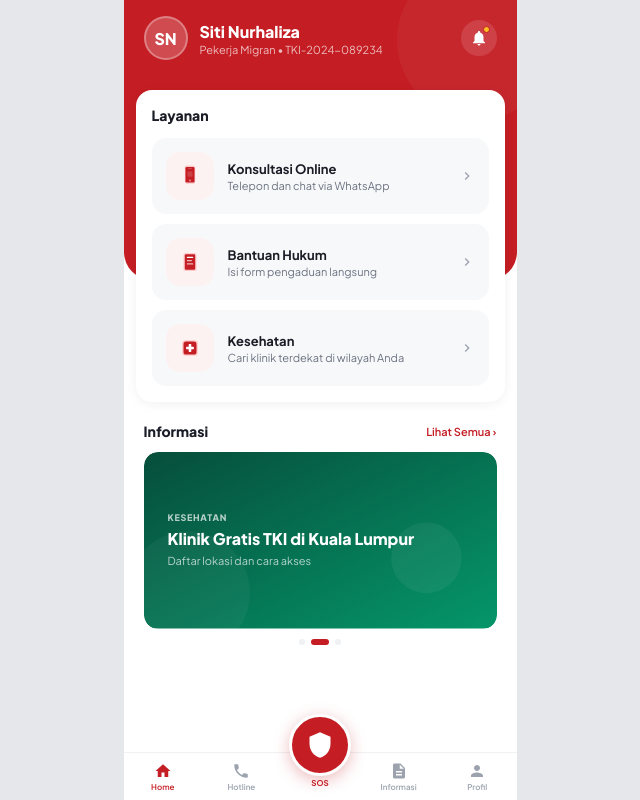
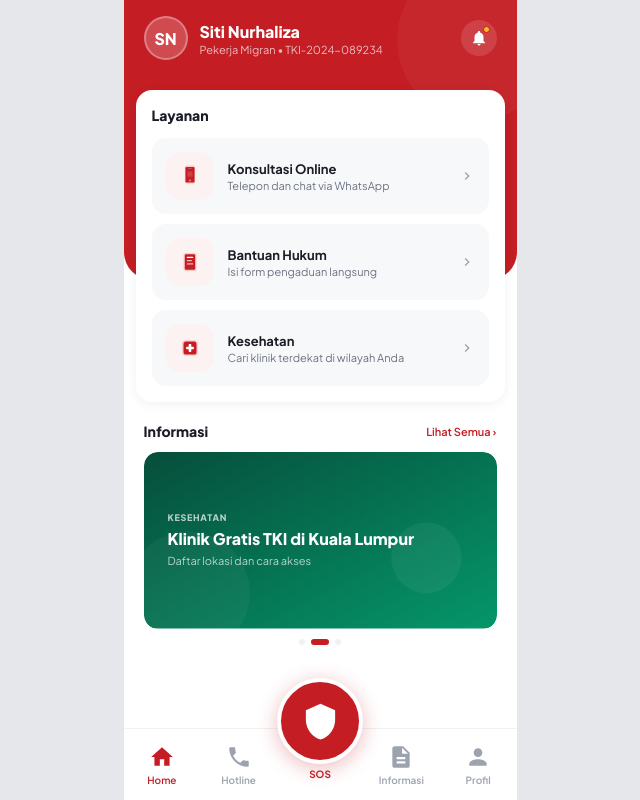
Before and after one commit to rztechdev/mokeupTKI, a plain HTML site: page index.html in a window 1280 px wide. Shown: the whole page, without its empty margins (320-960 px from the left). Drawn offline with Linux system fonts and the light colour scheme.

Commit message:
feat : zoom bootom nav

```diff
--- a/index.html
+++ b/index.html
@@ -23,15 +23,15 @@ body{display:flex;justify-content:center;align-items:center}
 .scr.back{transform:translateX(-15%);opacity:0;pointer-events:none;overflow:hidden}
 
 /* BOTTOM NAV — smaller, SOS bigger */
-.bnav{display:flex;align-items:flex-end;background:var(--bg);border-top:1px solid var(--divider);flex-shrink:0;padding-bottom:env(safe-area-inset-bottom,0);position:relative;height:48px}
-.bnav .ni{flex:1;background:none;border:none;color:var(--text3);font-family:inherit;font-size:8px;font-weight:600;padding:0;display:flex;flex-direction:column;align-items:center;justify-content:center;gap:2px;cursor:pointer;transition:color .15s;height:100%}
+.bnav{display:flex;align-items:flex-end;background:var(--bg);border-top:1px solid var(--divider);flex-shrink:0;padding-bottom:env(safe-area-inset-bottom,0);position:relative;height:72px}
+.bnav .ni{flex:1;background:none;border:none;color:var(--text3);font-family:inherit;font-size:10px;font-weight:600;padding:0;display:flex;flex-direction:column;align-items:center;justify-content:center;gap:4px;cursor:pointer;transition:color .15s;height:100%}
 .bnav .ni.on{color:var(--red)}
-.bnav .ni svg{width:18px;height:18px}
-.bnav .ni-sos{flex:1;display:flex;flex-direction:column;align-items:center;background:none;border:none;cursor:pointer;padding:0;font-family:inherit;position:relative;top:-12px;gap:0}
-.bnav .ni-sos .sos-circle{width:62px;height:62px;border-radius:50%;background:var(--red);display:flex;align-items:center;justify-content:center;box-shadow:0 4px 16px var(--red-glow);transition:transform .1s;border:3px solid var(--bg)}
+.bnav .ni svg{width:26px;height:26px}
+.bnav .ni-sos{flex:1;display:flex;flex-direction:column;align-items:center;background:none;border:none;cursor:pointer;padding:0;font-family:inherit;position:relative;top:-20px;gap:0}
+.bnav .ni-sos .sos-circle{width:86px;height:86px;border-radius:50%;background:var(--red);display:flex;align-items:center;justify-content:center;box-shadow:0 4px 20px var(--red-glow);transition:transform .1s;border:4px solid var(--bg)}
 .bnav .ni-sos:active .sos-circle{transform:scale(.9)}
-.bnav .ni-sos .sos-circle svg{width:28px;height:28px;fill:#fff}
-.bnav .ni-sos span{font-size:8px;font-weight:700;color:var(--red);margin-top:2px}
+.bnav .ni-sos .sos-circle svg{width:39px;height:39px;fill:#fff}
+.bnav .ni-sos span{font-size:10px;font-weight:700;color:var(--red);margin-top:4px}
 
 /* HOME */
 .home{background:var(--bg);position:relative}
```
